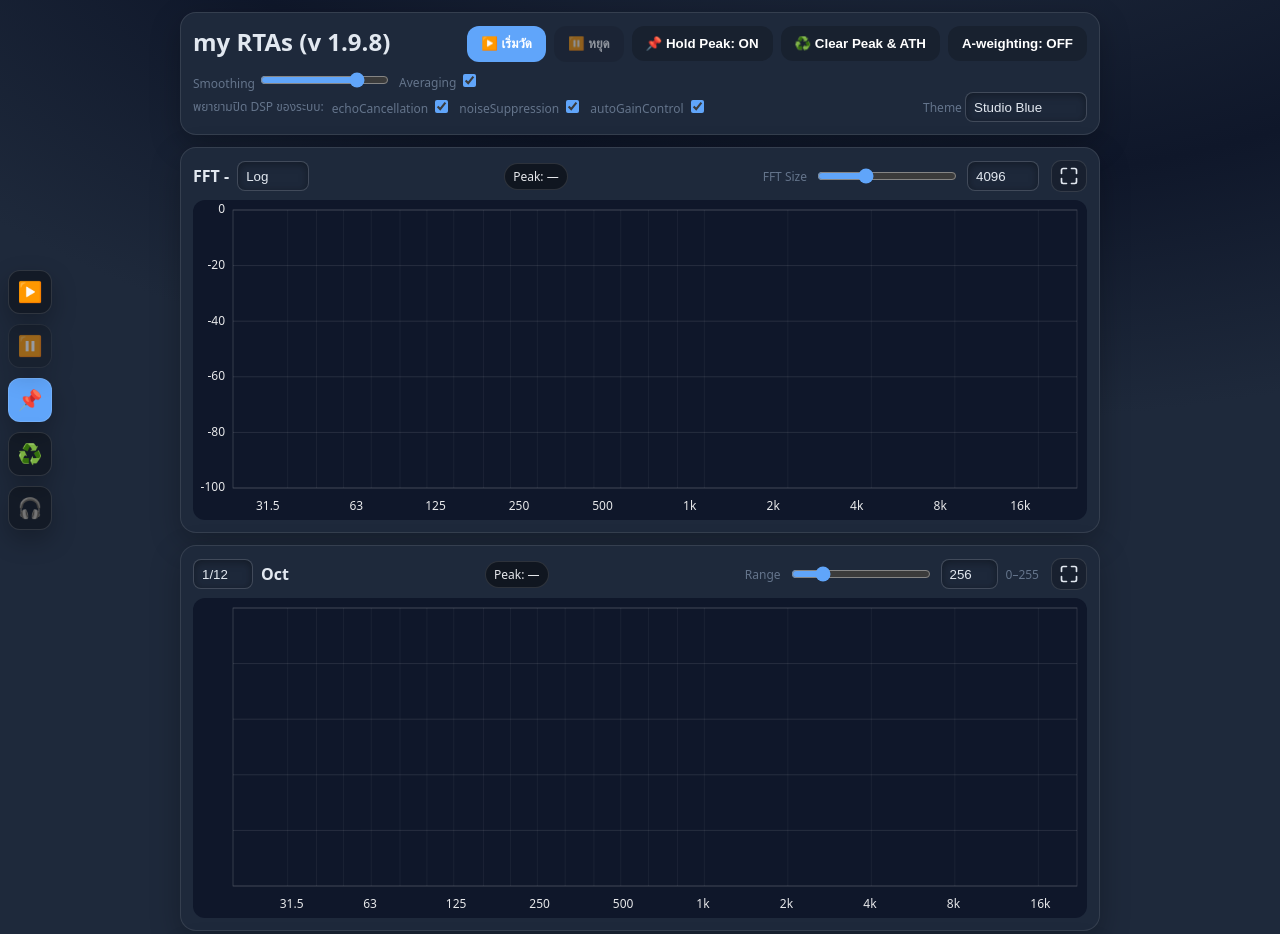
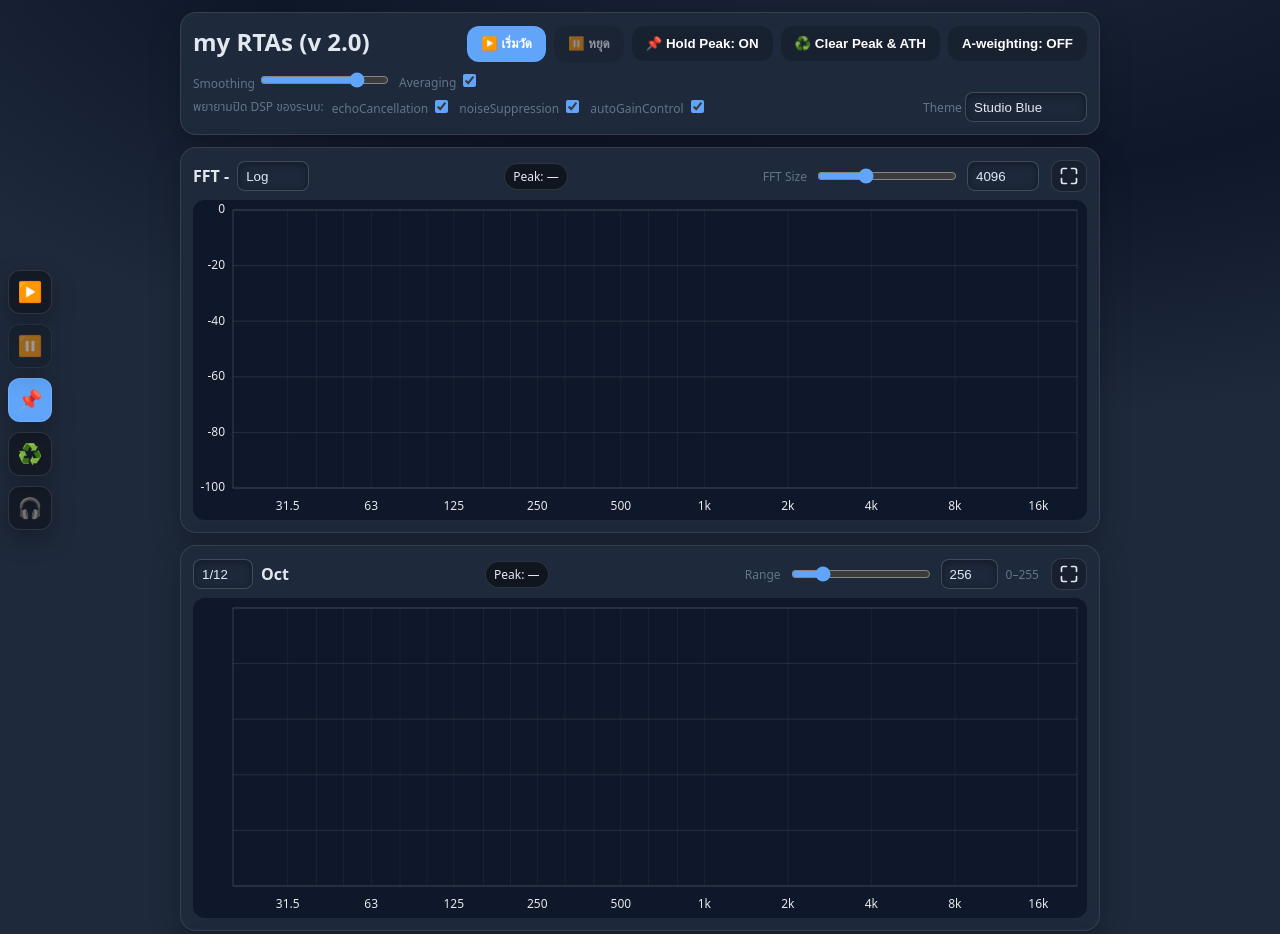
Before and after one commit to Tar4AI/EQ, a plain HTML site: page index.html in a window 1280 px wide. Shown: the top 934 px of the page. Drawn offline with Linux system fonts and the light colour scheme.

Commit message:
คืนค่า v 2.0

```diff
--- a/index.html
+++ b/index.html
@@ -364,7 +364,7 @@ html.standalone .container, html.standalone .wrapper, html.standalone .meters, h
 
     <div class="card">
       <div class="row" style="justify-content:space-between;align-items:center;">
-        <h2 style="margin:0 0 4px 0">my RTAs (v 1.9.8)</h2>
+        <h2 style="margin:0 0 4px 0">my RTAs (v  2.0)</h2>
         <div class="row">
           <button id="btnStart">▶️ เริ่มวัด</button>
           <button id="btnStop" class="secondary" disabled>⏸️ หยุด</button>
@@ -1189,8 +1189,8 @@ html.standalone .container, html.standalone .wrapper, html.standalone .meters, h
         ticks.forEach(t => { const x = this.mapLogX(t, w); ctx.beginPath(); ctx.moveTo(x, this.PAD.T); ctx.lineTo(x, this.PAD.T + plotAreaH); ctx.stroke(); });
         ctx.strokeStyle = this.colors.frame; ctx.strokeRect(this.PAD.L, this.PAD.T, w - this.PAD.L - this.PAD.R, plotAreaH);
         ctx.fillStyle = this.colors.label; ctx.font = '12px system-ui';
-        ctx.textBaseline = 'alphabetic';
-        [31.5, 63, 125, 250, 500, 1000, 2000, 4000, 8000, 16000].forEach(t => { const x = this.mapLogX(t, w); ctx.fillText(t >= 1000 ? (t / 1000) + 'k' : t, x - 8, h - this.LABEL_Y); });
+        ctx.textAlign = 'center'; ctx.textBaseline = 'alphabetic';
+        [31.5, 63, 125, 250, 500, 1000, 2000, 4000, 8000, 16000].forEach(t => { const x = this.mapLogX(t, w); ctx.fillText(t >= 1000 ? (t / 1000) + 'k' : t, x, h - this.LABEL_Y); });
         ctx.textAlign = 'right';
         ctx.textBaseline = 'middle';
         for (let i = 0; i <= 5; i++) {
@@ -1217,8 +1217,8 @@ html.standalone .container, html.standalone .wrapper, html.standalone .meters, h
         const ticks=[20,31.5,40,50,63,80,100,125,160,200,250,315,400,500,630,800,1000,2000,4000,8000,16000];
         ticks.forEach(t=>{const x=this.mapLogX(t,w); ctx.beginPath(); ctx.moveTo(x,this.PAD.T); ctx.lineTo(x,this.PAD.T+plotAreaH); ctx.stroke();});
         ctx.strokeStyle=this.colors.frame; ctx.strokeRect(this.PAD.L,this.PAD.T,w-this.PAD.L-this.PAD.R,plotAreaH);
-        ctx.fillStyle=this.colors.label; ctx.font='12px system-ui'; ctx.textBaseline='alphabetic';
-        [31.5,63,125,250,500,1000,2000,4000,8000,16000].forEach(t=>{const x=this.mapLogX(t,w); ctx.fillText(t>=1000?(t/1000)+'k':t,x-8,h-this.LABEL_Y);});
+        ctx.fillStyle=this.colors.label; ctx.font='12px system-ui'; ctx.textAlign='center'; ctx.textBaseline='alphabetic';
+        [31.5,63,125,250,500,1000,2000,4000,8000,16000].forEach(t=>{const x=this.mapLogX(t,w); ctx.fillText(t>=1000?(t/1000)+'k':t,x,h-this.LABEL_Y);});
       }
 
       drawPeakLine(ctx,x,wCss,hCss,color,dashed=false,labelText=null){
```
